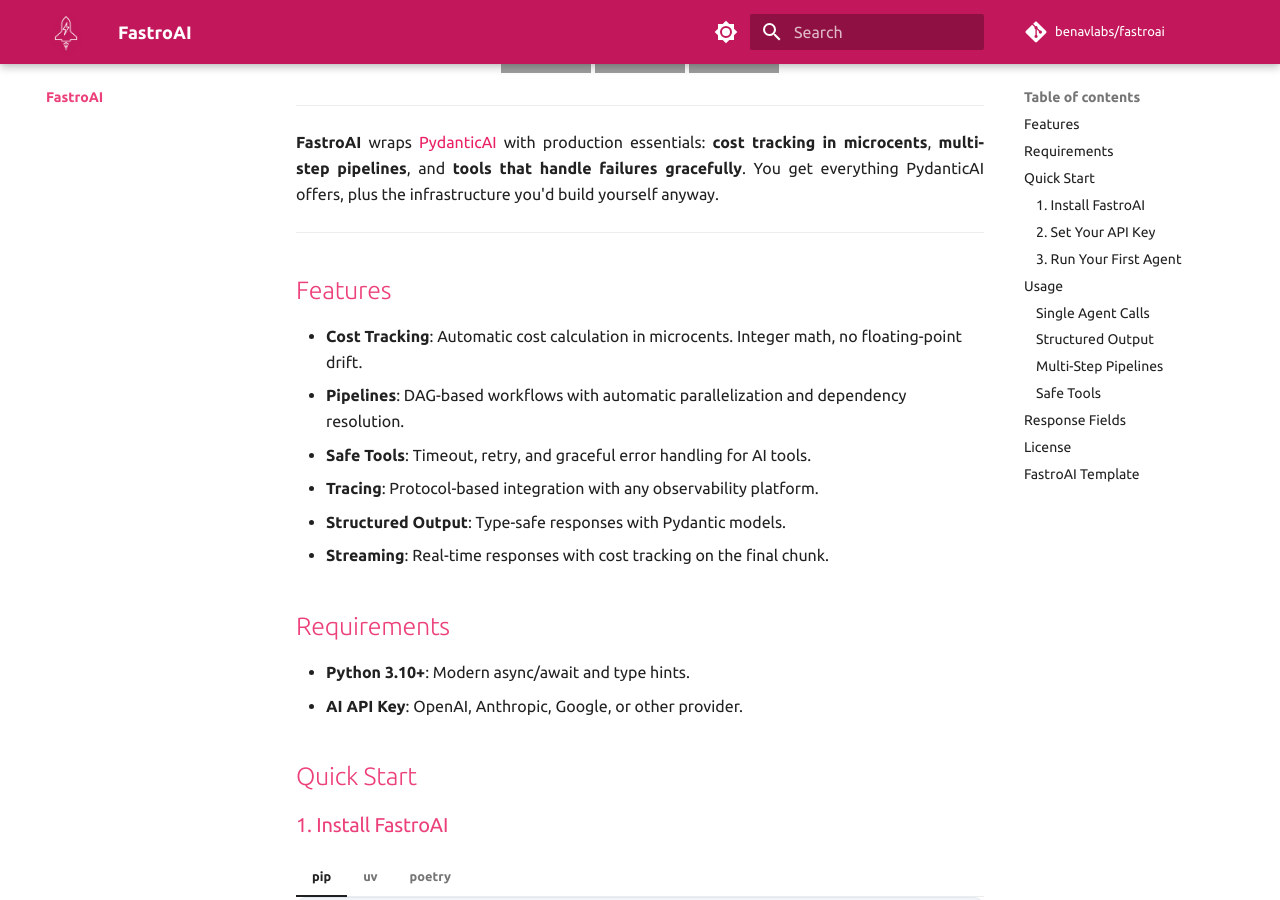
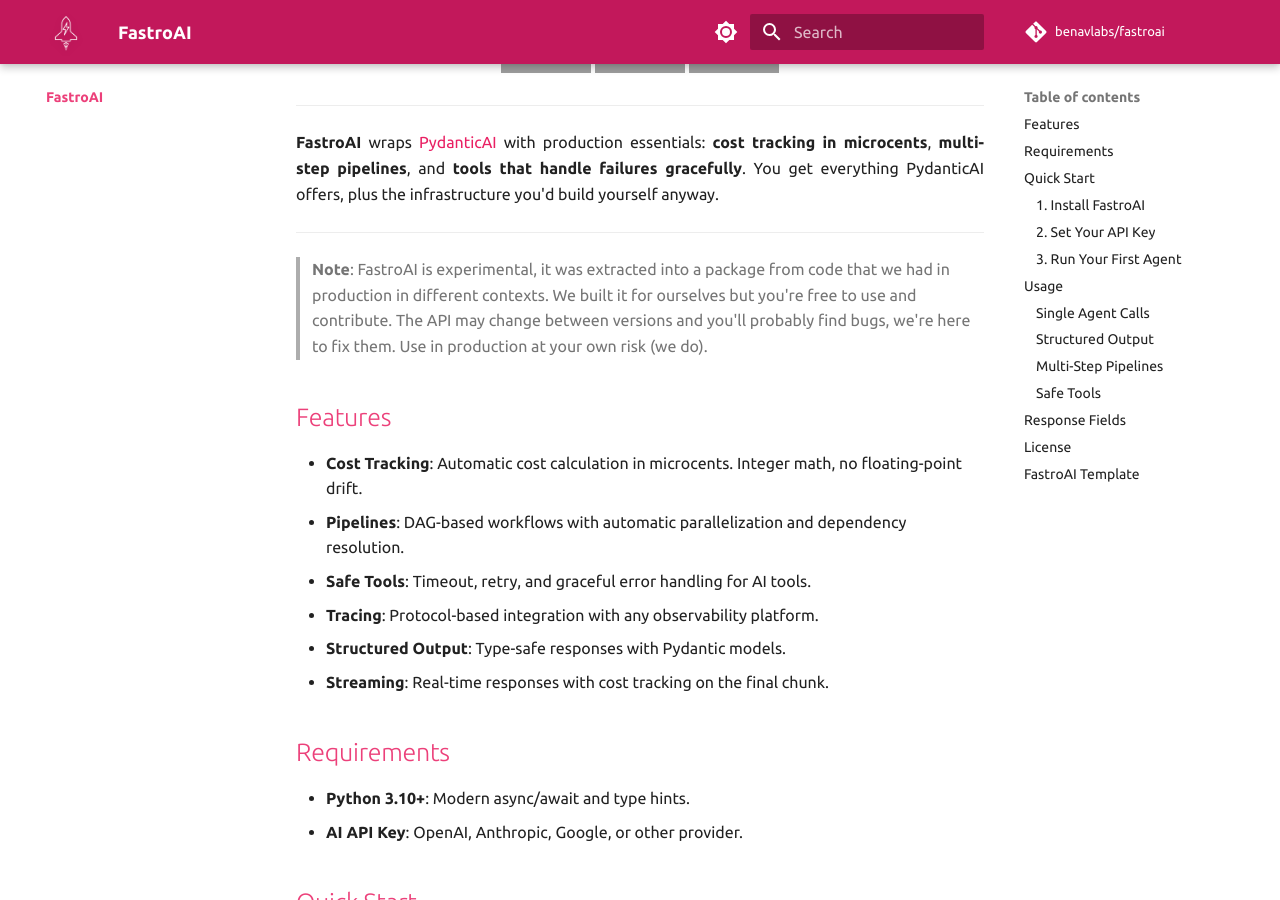
Before and after one commit to benavlabs/fastroai, an MkDocs documentation site: the page built from docs/index.md, in a window 1280 px wide and 900 px high, scrolled down 328 px. Built offline with MkDocs 1.6.1 and Material for MkDocs 9.7.7, drawn with Linux system fonts in a browser that asks for light colours; comment, search, counter and statistics services are not loaded; grey boxes are pictures that could not be loaded.

Commit message:
experimental status update

```diff
--- a/docs/index.md
+++ b/docs/index.md
@@ -29,6 +29,8 @@
 <b>FastroAI</b> wraps <a href="https://ai.pydantic.dev/">PydanticAI</a> with production essentials: <b>cost tracking in microcents</b>, <b>multi-step pipelines</b>, and <b>tools that handle failures gracefully</b>. You get everything PydanticAI offers, plus the infrastructure you'd build yourself anyway.
 </p>
 <hr>
+
+> **Note**: FastroAI is experimental, it was extracted into a package from code that we had in production in different contexts. We built it for ourselves but you're free to use and contribute. The API may change between versions and you'll probably find bugs, we're here to fix them. Use in production at your own risk (we do).
 
 ## Features
 
```
Also changed, not shown: README.md (+1 -1 lines), 1 other file.
